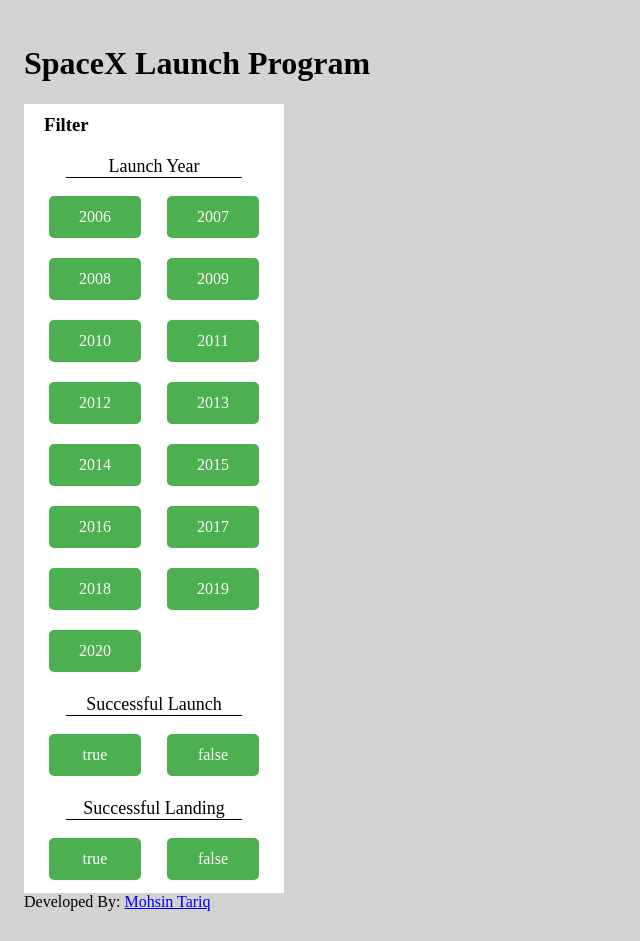
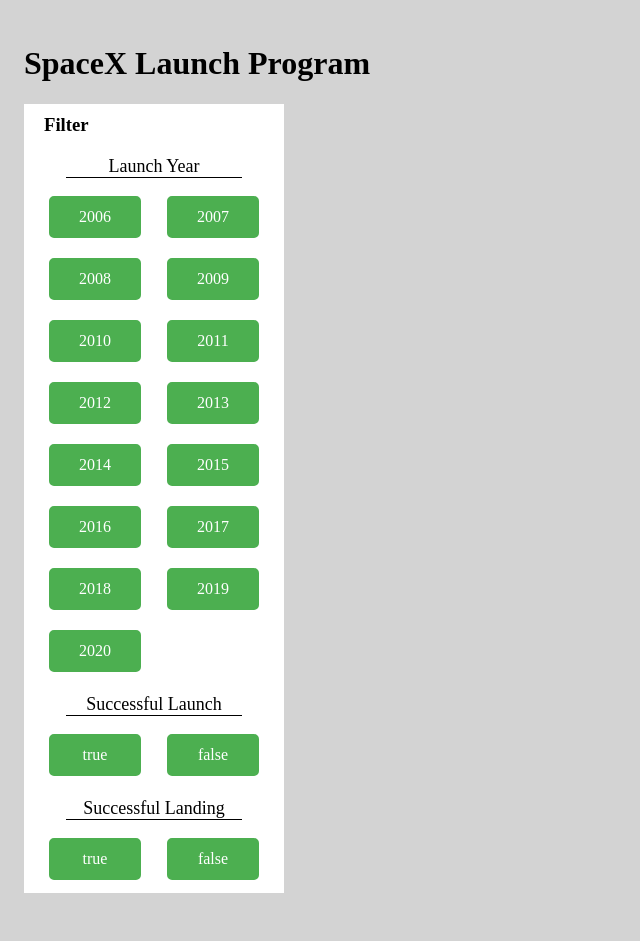
Before and after one commit to mohsin-tariq/next-ssr, a Next.js app: page /1 in a window 1280 px wide. Shown: the top 941 px of the page, without its empty margins (0-640 px from the left). Built offline with nearby package versions, Linux system fonts and the light colour scheme; no server answers.

Commit message:
looks and feel code fixes.

```diff
--- a/components/atoms/CardItem/style.css
+++ b/components/atoms/CardItem/style.css
@@ -20,7 +20,7 @@
   text-align: center;
 }
 
-@media (min-width: 700) {
+@media (min-width: 700px) {
   .card {
     margin: 0;
   }
--- a/components/templates/Footer/style.css
+++ b/components/templates/Footer/style.css
@@ -1,4 +1,5 @@
 .footer {
   text-align: center;
   padding: 3rem 0;
+  font-weight: bold;
 }
--- a/pages/index.css
+++ b/pages/index.css
@@ -2,7 +2,6 @@
 @import "../components/atoms/Heading/style.css";
 @import "../components/atoms/Paragraph/styled.css";
 @import "../components/atoms/CardItem/style.css";
-
 
 @import "../components/molecules/ButtonList/styled.css";
 @import "../components/molecules/TitleDivider/style.css";
@@ -11,7 +10,7 @@
 
 @import "../components/templates/LeftPanel/style.css";
 @import "../components/templates/CardList/style.css";
-
+@import "../components/templates/Footer/style.css";
 
 body {
   background-color: lightgrey;
@@ -27,7 +26,7 @@
   }
 }
 
-@media (min-width: 1440px) {
+@media (min-width: 1600px) {
   body {
     margin: 0 auto !important;
   }
```
